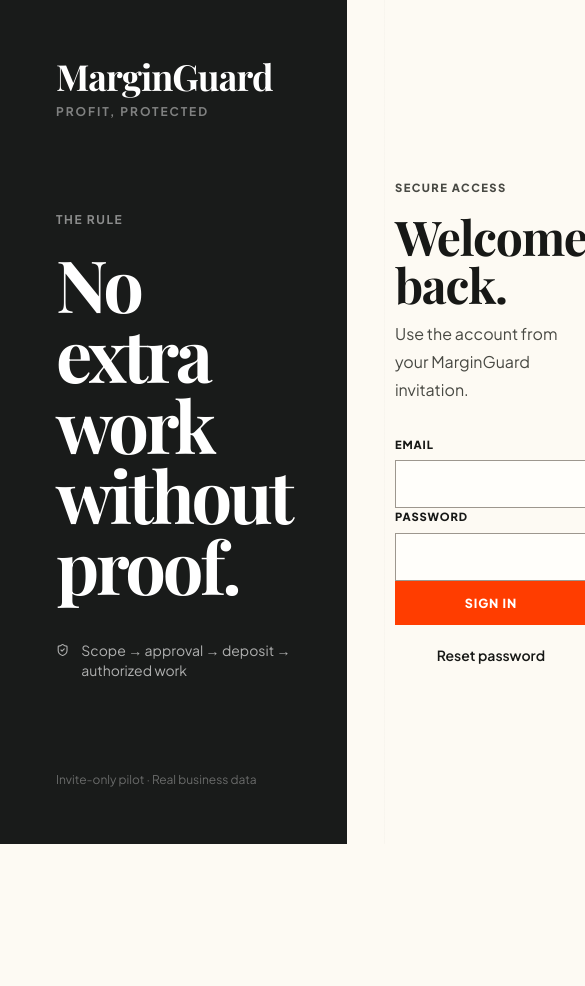
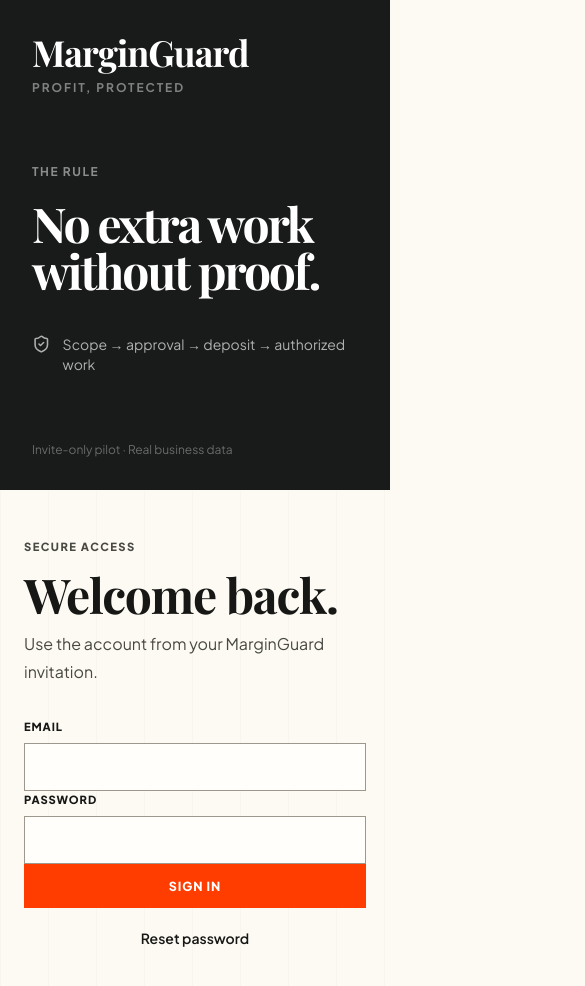
Before and after one commit to efe623/marginguard-preview, a Next.js app: page /sign-in in a window 390 px wide. Shown: the top 986 px of the page, 585 px wide, since content can reach past the window. Before the commit the page ends 844 px from the top, so only its background shows below. Built offline with nearby package versions, Linux system fonts and the light colour scheme; no server answers; a web font is replaced by a local one.

Commit message:
Fix mobile sign-in layout

```diff
--- a/src/app/(auth)/sign-in/page.tsx
+++ b/src/app/(auth)/sign-in/page.tsx
@@ -5,15 +5,15 @@
 
 export default function SignInPage() {
   return (
-    <main className="grid min-h-screen grid-cols-[1fr_0.85fr]">
-      <section className="flex flex-col justify-between bg-[var(--sidebar)] p-14 text-white">
+    <main className="grid min-h-screen grid-cols-1 lg:grid-cols-[1fr_0.85fr]">
+      <section className="flex min-h-[58vh] flex-col justify-between bg-[var(--sidebar)] p-8 text-white sm:p-10 lg:min-h-screen lg:p-14">
         <div>
           <p className="font-display text-4xl font-bold tracking-tight">MarginGuard</p>
           <p className="mt-2 text-xs font-bold uppercase tracking-[0.16em] text-white/45">Profit, protected</p>
         </div>
         <div className="max-w-2xl">
           <p className="text-xs font-bold uppercase tracking-[0.13em] text-white/50">The rule</p>
-          <h1 className="font-display mt-5 text-7xl font-bold leading-[0.98] tracking-[-0.045em]">
+          <h1 className="font-display mt-5 text-5xl font-bold leading-[0.98] tracking-[-0.045em] sm:text-6xl xl:text-7xl">
             No extra work without proof.
           </h1>
           <div className="mt-10 flex gap-3 text-sm text-white/65">
@@ -23,7 +23,7 @@
         </div>
         <p className="text-xs text-white/35">Invite-only pilot · Real business data</p>
       </section>
-      <section className="grid place-items-center p-12">
+      <section className="grid place-items-center p-6 py-12 sm:p-12">
         <div className="w-full max-w-md">
           <p className="eyebrow">Secure access</p>
           <h2 className="font-display mt-4 text-5xl font-bold tracking-tight">Welcome back.</h2>
```
